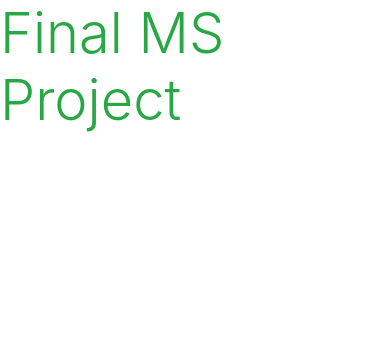
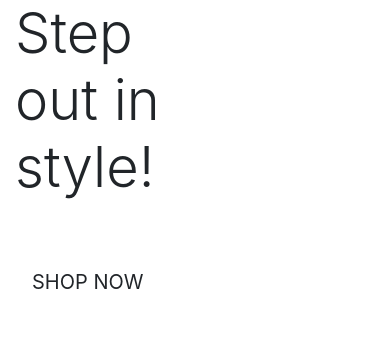
Before and after one commit to isiko1/hangout, a Django app: page / in a window 390 px wide. Shown: the top 361 px of the page. Run offline with Django 3.2, Linux system fonts and the light colour scheme; some libraries are stand-ins or nearby versions.

Commit message:
added homepage content

```diff
--- a/home/templates/home/index.html
+++ b/home/templates/home/index.html
@@ -1,5 +1,28 @@
-{% extends 'base.html'%}
-{% load static %}
+{% extends 'base.html'%} {% load static %}
+
+{% block page_header %}
+<div class="container header-container">
+  <div class="row">
+    <div class="col"></div>
+  </div>
+</div>
+{% endblock %}
+
 {% block content %}
-<h3 class="display-4 text-success">Final MS Project</h3>
+<div class="container h-100">
+  <div class="row h-100">
+    <div class="col-6 col-md-6 my-auto">
+      <h1 class="display-4 logo-font text-black">
+        Step out in style!
+      </h1>
+      <div class="my-5">
+        <h4>
+          <a href="" class="shop-now-button btn btn-lg rounded-0 text-uppercase py-3">
+            Shop Now
+            </a>
+        </h4>
+      </div>
+    </div>
+  </div>
+</div>
 {% endblock %}
```
